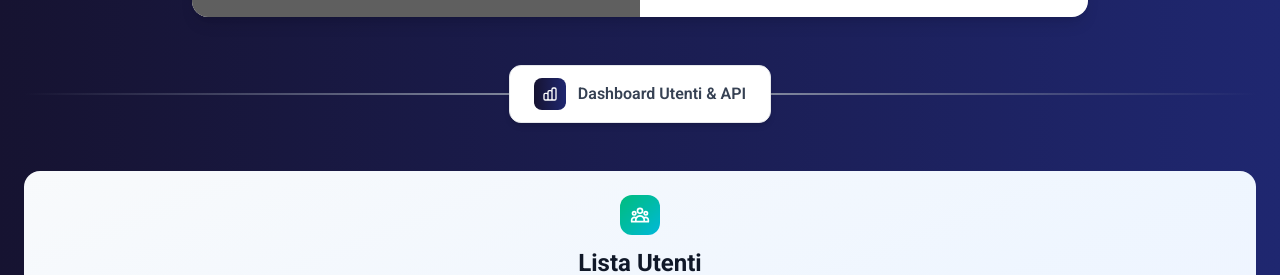
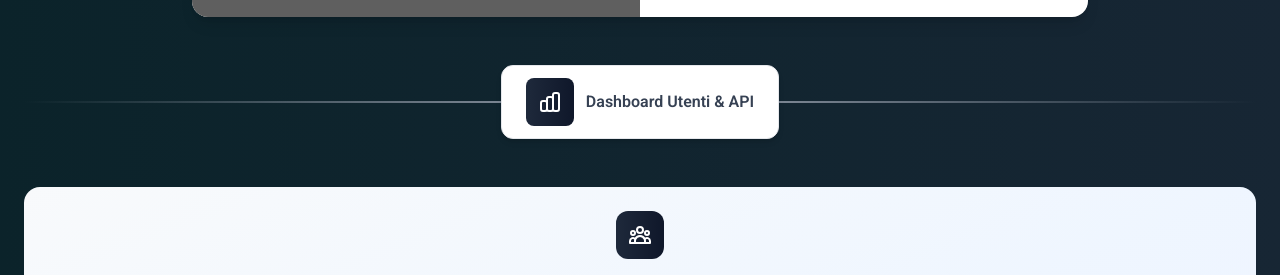
Before and after one commit to GiuliaMoiraghi10/ersaf-userapp, a React (Vite) app: page / in a window 1280 px wide. Shown: the part 659-934 px from the top of the page. Built offline with nearby package versions, Linux system fonts and the light colour scheme; grey boxes are pictures that could not be loaded.

Commit message:
Cambio colore sfondo + icone

```diff
--- a/src/App.jsx
+++ b/src/App.jsx
@@ -57,8 +57,8 @@ function App() {
           </div>
           <div className="relative flex justify-center">
             <div className="bg-white px-6 py-3 rounded-xl shadow-md border border-gray-200 flex items-center space-x-3">
-              <div className="w-8 h-8 rounded-lg flex items-center justify-center" style={{ background: 'linear-gradient(to right, #161331, #1f2770)' }}>
-                <svg className="w-4 h-4 text-white" fill="none" stroke="currentColor" viewBox="0 0 24 24">
+              <div className="w-12 h-12 rounded-lg flex items-center justify-center" style={{ background: 'linear-gradient(to right, #1e293b, #0f172a)' }}>
+                <svg className="w-6 h-6 text-white" fill="none" stroke="currentColor" viewBox="0 0 24 24">
                   <path strokeLinecap="round" strokeLinejoin="round" strokeWidth={2} d="M9 19v-6a2 2 0 00-2-2H5a2 2 0 00-2 2v6a2 2 0 002 2h2a2 2 0 002-2zm0 0V9a2 2 0 012-2h2a2 2 0 012 2v10m-6 0a2 2 0 002 2h2a2 2 0 002-2m0 0V5a2 2 0 012-2h2a2 2 0 012 2v14a2 2 0 01-2 2h-2a2 2 0 01-2-2z" />
                 </svg>
               </div>
--- a/src/components/UserList.jsx
+++ b/src/components/UserList.jsx
@@ -185,8 +185,8 @@ export default function UserList({ onOpenPanel }) {
             <div className="max-w-full mx-auto">
                 {/* Header */}
                 <div className="text-center mb-6">
-                    <div className="mx-auto h-10 w-10 bg-gradient-to-br from-emerald-500 via-teal-500 to-cyan-500 rounded-xl flex items-center justify-center mb-3">
-                        <svg className="h-5 w-5 text-white" fill="none" stroke="currentColor" viewBox="0 0 24 24">
+                    <div className="mx-auto h-12 w-12 rounded-xl flex items-center justify-center mb-3" style={{ background: 'linear-gradient(to right, #1e293b, #0f172a)' }}>
+                        <svg className="h-6 w-6 text-white" fill="none" stroke="currentColor" viewBox="0 0 24 24">
                             <path strokeLinecap="round" strokeLinejoin="round" strokeWidth={2} d="M17 20h5v-2a3 3 0 00-5.356-1.857M17 20H7m10 0v-2c0-.656-.126-1.283-.356-1.857M7 20H2v-2a3 3 0 015.356-1.857M7 20v-2c0-.656.126-1.283.356-1.857m0 0a5.002 5.002 0 019.288 0M15 7a3 3 0 11-6 0 3 3 0 016 0zm6 3a2 2 0 11-4 0 2 2 0 014 0zM7 10a2 2 0 11-4 0 2 2 0 014 0z" />
                         </svg>
                     </div>
--- a/src/index.css
+++ b/src/index.css
@@ -9,5 +9,11 @@ body {
 html {
     font-family: "Roboto", sans-serif;
     min-height: 100vh;
-    background: linear-gradient(to right, #161331, #1f2770);
+    /* background: linear-gradient(to right, #161331, #1f2770); */
+    background: linear-gradient(to right, #0b232a, #172634);
+    /* background: linear-gradient(to right, #0b232a, #061117); */
+    /* background: linear-gradient(to right, #2d5016, #1a3409); */
+    /* background: linear-gradient(to right, #1e293b, #0f172a); */
+
+
 }
```
